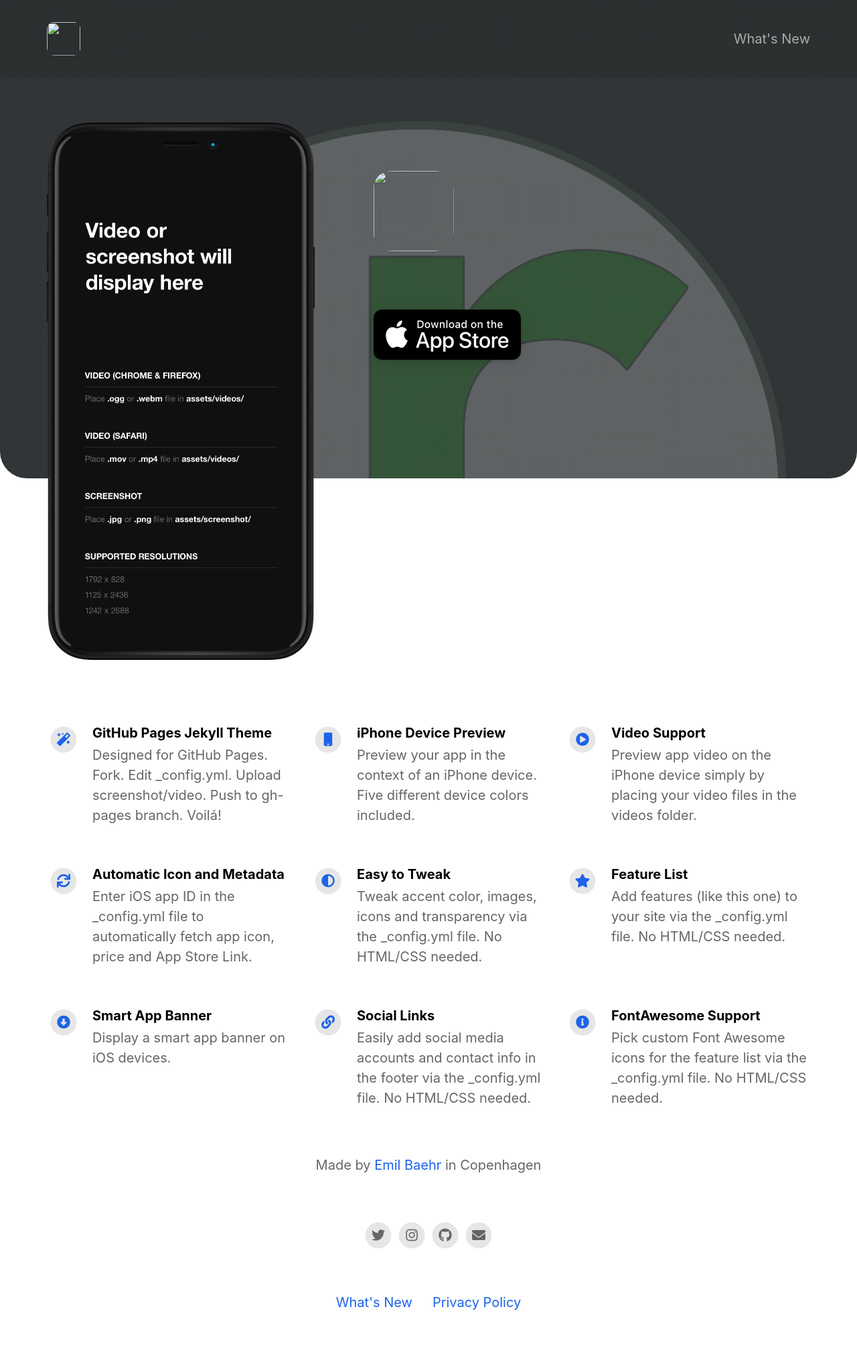
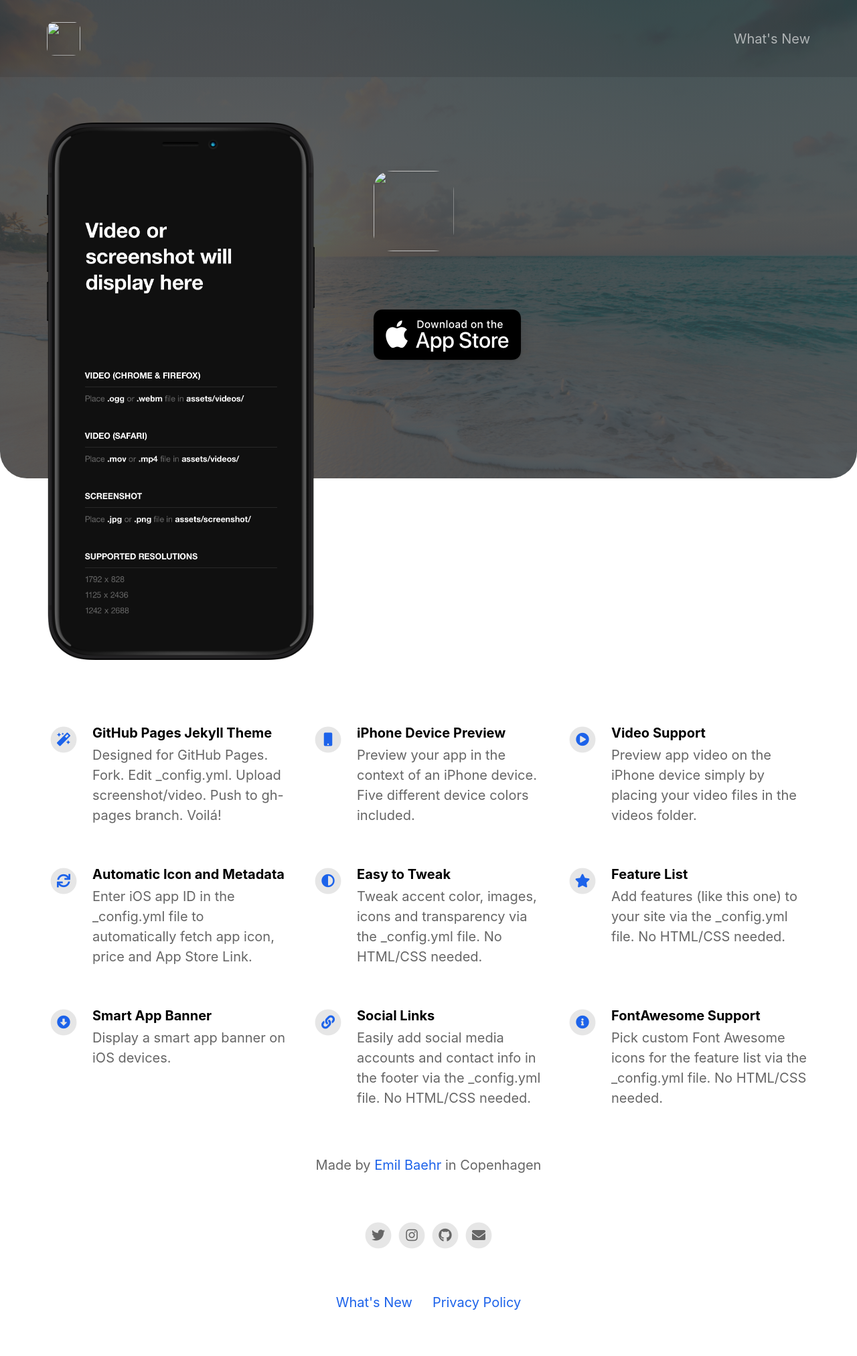
Before and after one commit to fintechntrusts2020/Replica_Forex, a Jekyll site: the page built from index.html, in a window 1280 px wide. Shown: the whole page at 67% size. Built offline with Jekyll 4.4.1, drawn with Linux system fonts in a browser that asks for light colours; nearby versions of some CDN libraries.

Commit message:
Added "Beach.jpg" to assets folder, Changed line 68 "cover_image": assets/Beach.jpg

```diff
--- a/_config.yml
+++ b/_config.yml
@@ -64,7 +64,7 @@ topbar_color                              : "#000000"
 topbar_transparency                       : 0.1
 topbar_title_color                        : "#ffffff"
 
-cover_image                               : assets/RFX_logo.png                    # Replace with alternative image path or image URL.
+cover_image                               : assets/Beach.jpg                    # Replace with alternative image path or image URL.
 cover_overlay_color                       : "#363b3d"
 cover_overlay_transparency                : 0.8
 
```
Also changed, not shown: assets/Beach.jpg (added).
